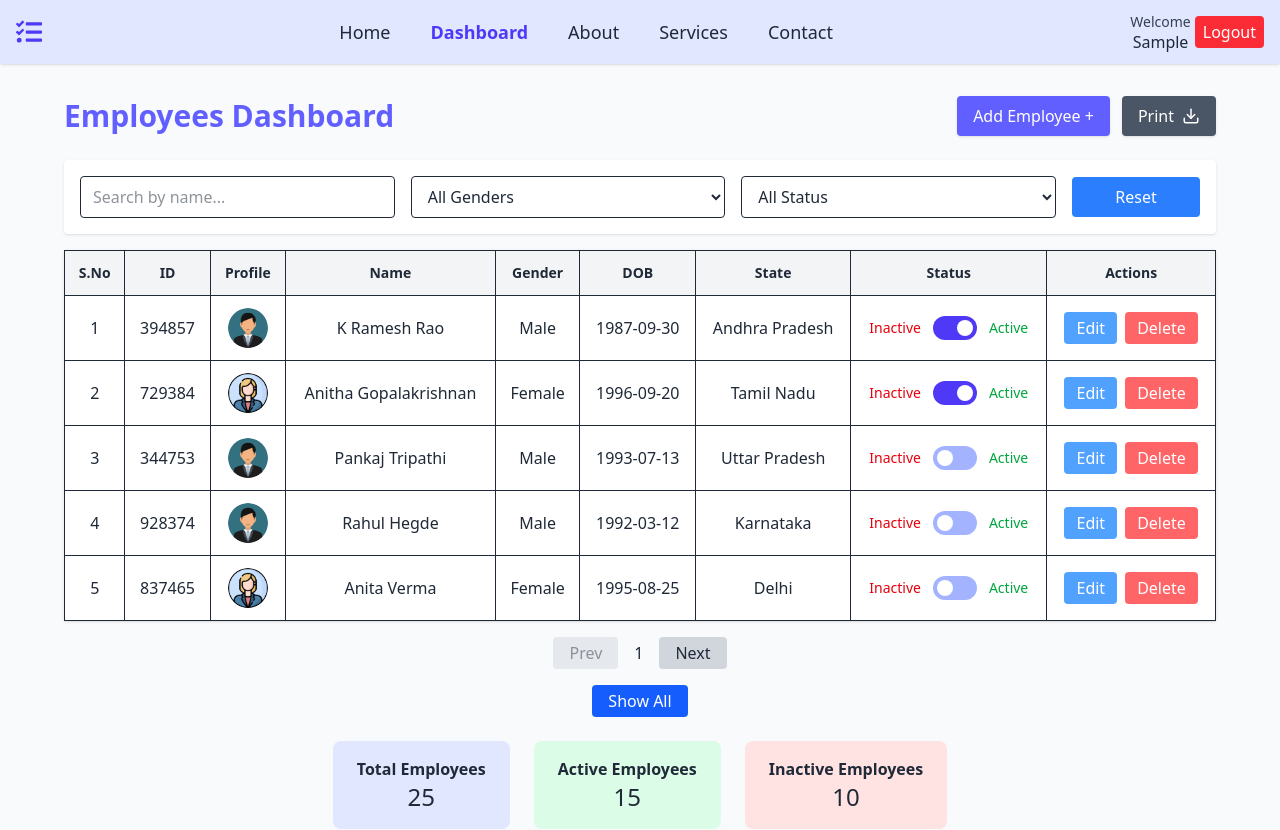
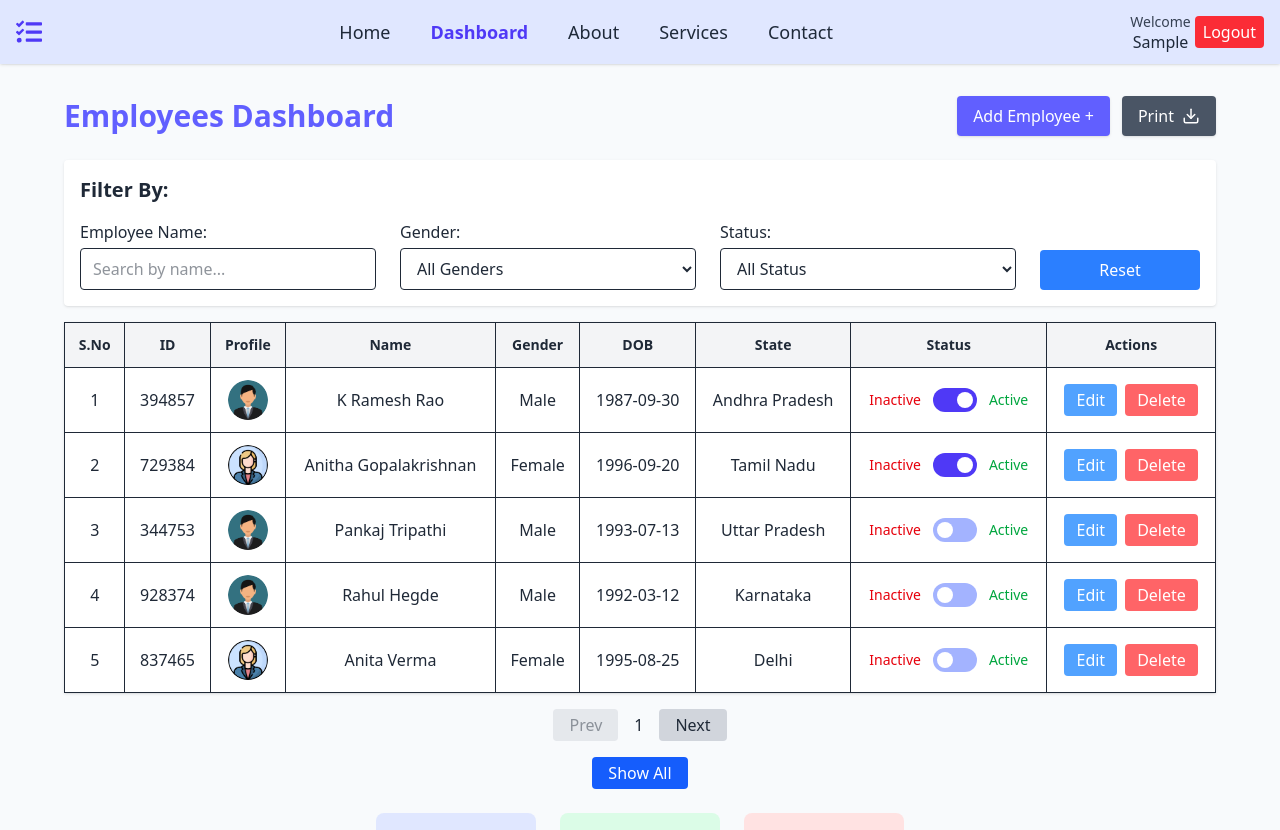
Before and after one commit to Bhanu-git-push/Book_Expert, a React (Vite) app: page /dashboard in a window 1280 px wide. Shown: the top 830 px of the page. Built offline with nearby package versions, Linux system fonts and the light colour scheme; data requests are answered from the project's data file; sample sign-in values are in the browser's storage.

Commit message:
Changes with filter, actions in table, isAuth+session signout

```diff
--- a/src/components/AuthWatcher.jsx
+++ b/src/components/AuthWatcher.jsx
@@ -3,7 +3,7 @@ import { useDispatch, useSelector } from "react-redux";
 import { useNavigate } from "react-router-dom";
 import { LOGOUT } from "../store/slices/userAuthSlice";
 
-const IDLE_TIME = 5 * 60 * 1000;// 5 minutes
+const IDLE_TIME = 5 * 60 * 1000; // 5 minutes
 
 const AuthWatcher = () => {
   const dispatch = useDispatch();
@@ -19,6 +19,19 @@ const AuthWatcher = () => {
 
   const resetIdleTimer = () => {
     if (!isAuth) return;
+
+    // update last activity in session storage
+    const stored = sessionStorage.getItem("userAuth");
+    if (stored) {
+      const data = JSON.parse(stored);
+      sessionStorage.setItem(
+        "userAuth",
+        JSON.stringify({
+          ...data,
+          lastActivity: Date.now(),
+        })
+      );
+    }
 
     if (idleTimerRef.current) {
       clearTimeout(idleTimerRef.current);
@@ -45,9 +58,7 @@ const AuthWatcher = () => {
     resetIdleTimer();
 
     // Listen for user activity
-    events.forEach((event) =>
-      window.addEventListener(event, resetIdleTimer)
-    );
+    events.forEach((event) => window.addEventListener(event, resetIdleTimer));
 
     return () => {
       if (idleTimerRef.current) {
--- a/src/components/EmployeeTable.jsx
+++ b/src/components/EmployeeTable.jsx
@@ -81,19 +81,21 @@ const EmployeeRow = memo(
         </td>
 
         {/* Actions */}
-        <td className="border p-3 space-x-2">
+        <td className="border p-3">
+          <div className="flex flex-col items-center justify-center gap-2 lg:flex-row lg:gap-2">
             <button
-            className="px-3 py-1 bg-blue-400 hover:bg-blue-500 text-white rounded"
+              className="px-3 py-1 bg-blue-400 hover:bg-blue-500 text-white rounded w-full lg:w-auto"
               onClick={() => onEdit(emp.id)}
             >
               Edit
             </button>
             <button
-            className="px-3 py-1 bg-red-400 hover:bg-red-500 text-white rounded"
+              className="px-3 py-1 bg-red-400 hover:bg-red-500 text-white rounded w-full lg:w-auto"
               onClick={() => onDelete(emp)}
             >
               Delete
             </button>
+          </div>
         </td>
       </tr>
     );
--- a/src/pages/Dashboard.jsx
+++ b/src/pages/Dashboard.jsx
@@ -242,8 +242,15 @@ function Dashboard() {
       </div>
 
       {/* Search & Filters */}
-      <div className="w-full max-w-6xl bg-white p-4 mb-4 rounded shadow flex flex-col gap-4 md:flex-row md:items-center">
-        {/* Search */}
+      <div className="w-full max-w-6xl bg-white p-4 mb-4 rounded shadow">
+        {/* Heading */}
+        <h1 className="text-xl font-semibold mb-4">Filter By:</h1>
+
+        {/* Filters and reset */}
+        <div className="flex flex-col gap-4 md:flex-row md:items-end md:gap-6">
+          {/* Name */}
+          <div className="w-full md:flex-1">
+            <label className="block mb-1 font-medium">Employee Name:</label>
             <input
               type="text"
               placeholder="Search by name..."
@@ -254,8 +261,11 @@ function Dashboard() {
               }}
               className="border px-3 py-2 rounded w-full"
             />
+          </div>
 
           {/* Gender */}
+          <div className="w-full md:flex-1">
+            <label className="block mb-1 font-medium">Gender:</label>
             <select
               value={genderFilter}
               onChange={(e) => {
@@ -268,8 +278,11 @@ function Dashboard() {
               <option value="Male">Male</option>
               <option value="Female">Female</option>
             </select>
+          </div>
 
           {/* Status */}
+          <div className="w-full md:flex-1">
+            <label className="block mb-1 font-medium">Status:</label>
             <select
               value={statusFilter}
               onChange={(e) => {
@@ -282,9 +295,10 @@ function Dashboard() {
               <option value="active">Active</option>
               <option value="inactive">Inactive</option>
             </select>
+          </div>
 
-        {/* Reset Button */}
-        <div className="flex justify-center md:justify-center lg:justify-start w-full lg:w-auto">
+          {/* Reset */}
+          <div className="w-full md:w-auto flex justify-center md:justify-start">
             <button
               onClick={() => {
                 setSearchTerm("");
@@ -294,10 +308,12 @@ function Dashboard() {
                 setItemsPerPage(5);
                 setCurrentPage(1);
               }}
-            className="bg-blue-500 hover:bg-blue-600 text-white px-4 py-2 rounded w-32"
+              className="
+          bg-blue-500 hover:bg-blue-600 text-white px-5 py-2 rounded sm:w-[140px] md:min-w-[160px] md:max-w-sm"
             >
               Reset
             </button>
+          </div>
         </div>
       </div>
 
@@ -379,15 +395,21 @@ function Dashboard() {
       {/* Employee details */}
       <div className="flex flex-wrap gap-6 justify-center">
         <div className="bg-indigo-100 px-6 py-4 rounded-lg text-center min-w-[160px]">
-          <p className="font-semibold">Total Employees</p>
+          <p className="font-semibold">
+            Total<br></br>Employees
+          </p>
           <p className="text-2xl">{totalEmployees}</p>
         </div>
         <div className="bg-green-100 px-6 py-4 rounded-lg text-center min-w-[160px]">
-          <p className="font-semibold">Active Employees</p>
+          <p className="font-semibold">
+            Total Active<br></br>Employees
+          </p>
           <p className="text-2xl">{activeCount}</p>
         </div>
         <div className="bg-red-100 px-6 py-4 rounded-lg text-center min-w-[160px]">
-          <p className="font-semibold">Inactive Employees</p>
+          <p className="font-semibold">
+            Total Inactive<br></br>Employees
+          </p>
           <p className="text-2xl">{inactiveCount}</p>
         </div>
       </div>
--- a/src/store/slices/userAuthSlice.js
+++ b/src/store/slices/userAuthSlice.js
@@ -11,7 +11,8 @@ const loadUserFromSession = () => {
   const now = Date.now();
 
   // Expired
-  if (now - parsed.loginTime > EXPIRY_TIME) {
+  // if (now - parsed.loginTime > EXPIRY_TIME) {
+  if (now - parsed.lastActivity > EXPIRY_TIME) {
     sessionStorage.removeItem("userAuth");
     return null;
   }
@@ -48,8 +49,9 @@ const userAuthSlice = createSlice({
         "userAuth",
         JSON.stringify({
           user: action.payload,
-          loginTime: Date.now(),
-          expiryTime: Date.now() + EXPIRY_TIME,
+          // loginTime: Date.now(),
+          // expiryTime: Date.now() + EXPIRY_TIME,
+          lastActivity: Date.now(),
         })
       );
     },
```
Lines whose indentation alone changed are shown as unchanged.
